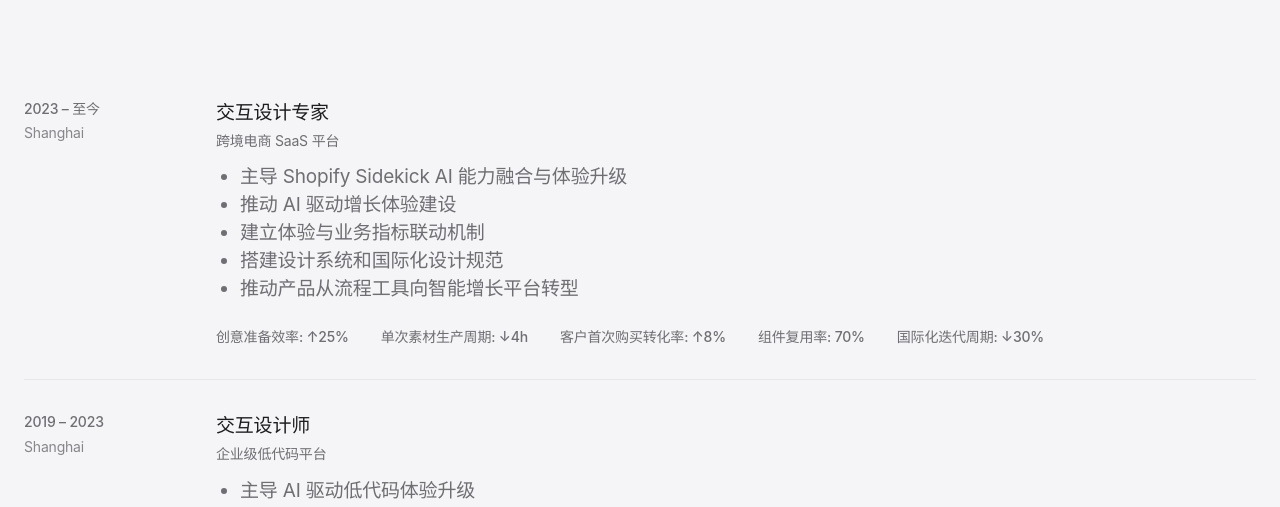
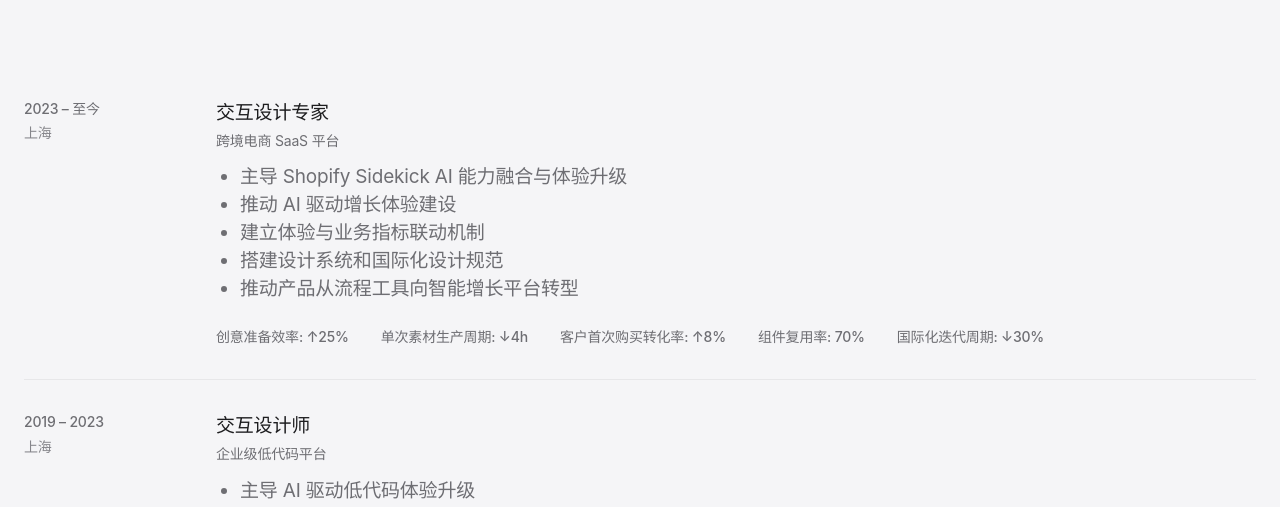
Before and after one commit to JUNCHENZUOSHI/han-xingxing-portfolio, a React (Vite) app: page /han-xingxing-portfolio/about in a window 1280 px wide. Shown: the part 2086-2593 px from the top of the page. Built offline with nearby package versions, Linux system fonts and the light colour scheme.

Commit message:
fix: footer justify-self (copyright left/download right), case-card bg #000@30%, experience location 上海 + remove status line

```diff
--- a/src/components/CaseCard/CaseCard.css
+++ b/src/components/CaseCard/CaseCard.css
@@ -1,7 +1,7 @@
 /* Case Card — Apple.com */
 .case-card {
   display: block;
-  background: rgba(0, 0, 0, 0.03);
+  background: rgba(0, 0, 0, 0.3);
   border: 1px solid rgba(0, 0, 0, 0.1);
   border-radius: var(--radius-lg);
   text-decoration: none;
--- a/src/components/layout/Footer/Footer.css
+++ b/src/components/layout/Footer/Footer.css
@@ -19,14 +19,14 @@
   gap: var(--space-24);
 }
 .footer__contact {
-  justify-self: start;
+  justify-self: center;
   display: flex;
   align-items: center;
   flex-wrap: wrap;
   gap: var(--space-8);
 }
 .footer__copy {
-  justify-self: center;
+  justify-self: start;
   color: hsla(0, 0%, 100%, 0.5);
   font-size: 14px;
   letter-spacing: -0.01em;
--- a/src/i18n/zh-TW.json
+++ b/src/i18n/zh-TW.json
@@ -214,7 +214,7 @@
         "period": "2023 – 至今",
         "role": "互動設計專家",
         "company": "跨境電商 SaaS 平台",
-        "location": "Shanghai",
+        "location": "上海",
         "highlights": [
           "主導 Shopify Sidekick AI 能力融合與體驗升級",
           "推動 AI 驅動增長體驗建設",
@@ -250,7 +250,7 @@
         "period": "2019 – 2023",
         "role": "互動設計師",
         "company": "企業級低代碼平台",
-        "location": "Shanghai",
+        "location": "上海",
         "highlights": [
           "主導 AI 驅動低代碼體驗升級",
           "建立智能體驗設計體系",
--- a/src/i18n/zh.json
+++ b/src/i18n/zh.json
@@ -275,7 +275,7 @@
         "period": "2023 – 至今",
         "role": "交互设计专家",
         "company": "跨境电商 SaaS 平台",
-        "location": "Shanghai",
+        "location": "上海",
         "highlights": [
           "主导 Shopify Sidekick AI 能力融合与体验升级",
           "推动 AI 驱动增长体验建设",
@@ -311,7 +311,7 @@
         "period": "2019 – 2023",
         "role": "交互设计师",
         "company": "企业级低代码平台",
-        "location": "Shanghai",
+        "location": "上海",
         "highlights": [
           "主导 AI 驱动低代码体验升级",
           "建立智能体验设计体系",
--- a/src/pages/Home/Home.jsx
+++ b/src/pages/Home/Home.jsx
@@ -178,7 +178,6 @@ export default function Home() {
               </div>
             ))}
           </div>
-          <p className="experience-status">{profileData.location}</p>
         </div>
       </section>
 
--- a/src/styles/theme-dark.css
+++ b/src/styles/theme-dark.css
@@ -46,6 +46,5 @@ body.theme-dark .lang-toggle__item--active {
 }
 
 body.theme-dark .case-card {
-  background: hsla(0, 0%, 100%, 0.02);
   border-color: hsla(0, 0%, 100%, 0.06);
 }
```
